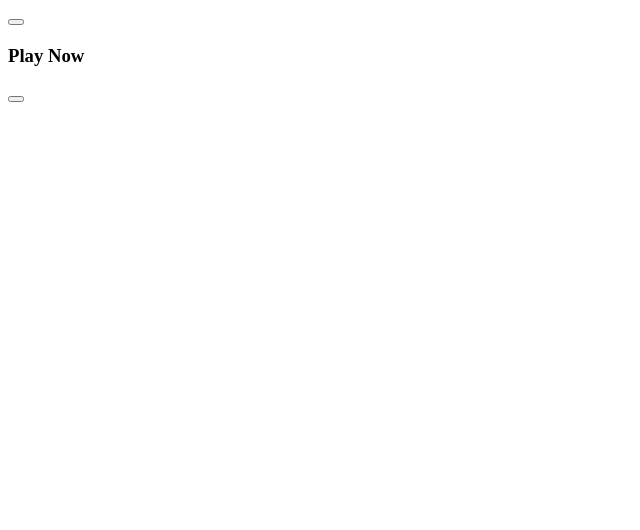
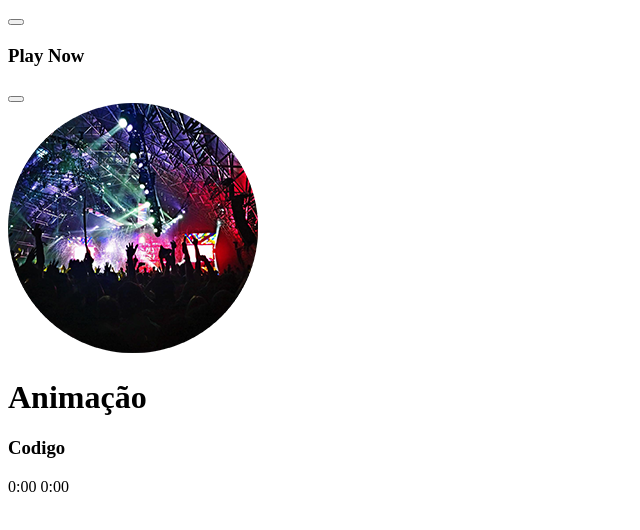
Before and after one commit to JoaoPauloPai/Music-PlayerApp, a plain HTML site: page Music-Player/index.html in a window 1280 px wide. Shown: the whole page, without its empty margins (0-640 px from the left). Drawn offline with Linux system fonts and the light colour scheme.

Commit message:
index.html
atualização

```diff
--- a/Music-Player/index.html
+++ b/Music-Player/index.html
@@ -1,9 +1,9 @@
 <!DOCTYPE html>
 <html lang="pt-BR">
   <head>
-    <meta charset="UTF-8">
-    <meta http-equiv="X-UA-Compatible" content="IE=edge">
-    <meta name="viewport" content="width=device-width, initial-scale=1.0">
+    <meta charset="UTF-8" />
+    <meta http-equiv="X-UA-Compatible" content="IE=edge" />
+    <meta name="viewport" content="width=device-width, initial-scale=1.0" />
     <title>Musica App Efeito Neumorfismo</title>
   </head>
   <body>
@@ -19,20 +19,30 @@
       </header>
 
       <div class="player">
-
         <div class="img-area">
-                <img src="" alt="">
+          <img src="img-um-PlayerMusic.png" alt="" />
         </div>
 
-            <div class="img-area"></div>
+        <div class="song-details">
+          <h1 class="nome">Animação</h1>
+          <h3 class="artista">Codigo</h3>
+        </div>
 
-            <div class="img-area"></div>
-
-            <div class="img-area"></div>
-
+        <div class="audioC">
+            <div class="song-timer">
+                <span class="temporizador atual">0:00</span>
+                <span class="maxima duracao">0:00</span>
+            </div>
+            <div class="progress-area">
+                <div class="progress-bar">
+                    <audio id="main-audio" src=""
                 </div>
 
             </div>
+        </div>
 
+        <div class="constrols"></div>
+      </div>
+    </div>
   </body>
 </html>
```
Lines whose indentation alone changed are shown as unchanged.
